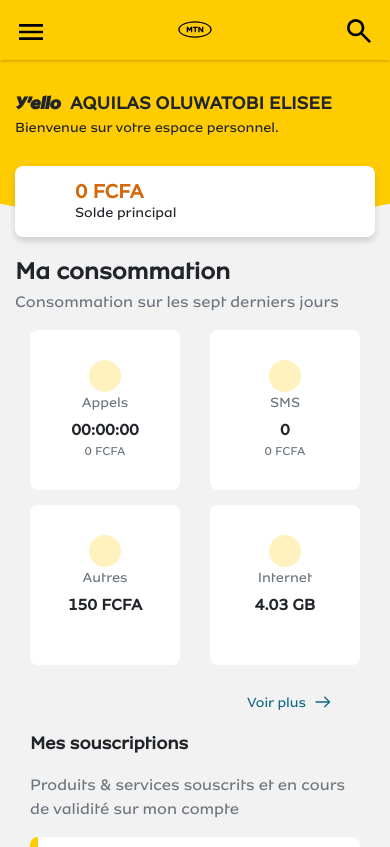
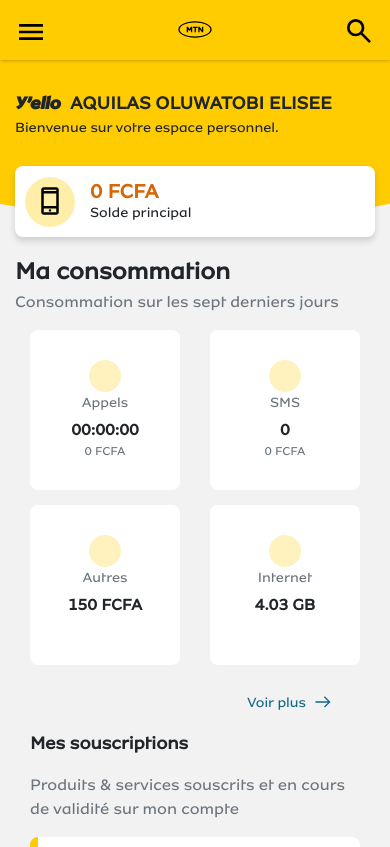
Before and after one commit to Aqui05/vue-myMTN, a Vue app: page /acceuil in a window 390 px wide. Shown: the top 847 px of the page. Built offline with nearby package versions, Linux system fonts and the light colour scheme.

Commit message:
modified:   src/components/nav/TopNavMobile.vue

```diff
--- a/src/components/nav/TopNavMobile.vue
+++ b/src/components/nav/TopNavMobile.vue
@@ -18,11 +18,13 @@
       </div>
       <div class="w-100 d-flex justify-content-between flex-wrap">
         <div id="main_header_left">
-          <div data-v-3da57f56="" class="header-balance">
-            <div data-v-3da57f56="" class="header-balance-container">
-              <i data-v-3da57f56="" class="kgk-mtn-BW_Icons_MTNBusiness_Mobility_4" style="background-color: rgb(253, 224, 199);"></i>
-              <div data-v-3da57f56="" class="header-balance-details">
-                <span data-v-3da57f56="" style="color: rgb(211, 103, 9);">0 FCFA</span>
+          <div class="header-balance">
+            <div class="header-balance-container" style="display: flex; flex-wrap: wrap; align-content: center; align-items: center; justify-content: flex-start;  gap: 15px;">
+              <div class="svg-container">
+                <svg style="position: relative; top: 3px; left: 0px; fill: black; width: 30px; height: 30px;" xmlns="http://www.w3.org/2000/svg" height="15px" viewBox="0 -960 960 960" width="15px" fill="#e8eaed"><path d="M280-40q-33 0-56.5-23.5T200-120v-720q0-33 23.5-56.5T280-920h400q33 0 56.5 23.5T760-840v720q0 33-23.5 56.5T680-40H280Zm0-200v120h400v-120H280Zm200 100q17 0 28.5-11.5T520-180q0-17-11.5-28.5T480-220q-17 0-28.5 11.5T440-180q0 17 11.5 28.5T480-140ZM280-320h400v-400H280v400Zm0-480h400v-40H280v40Zm0 560v120-120Zm0-560v-40 40Z"/></svg>
+              </div>
+              <div class="header-balance-details">
+                <span style="color: rgb(211, 103, 9);">0 FCFA</span>
                 <span data-v-3da57f56="">Solde principal</span>
               </div>
             </div>
@@ -235,46 +237,29 @@
     vertical-align: middle;
     min-width: 120px;
     position: relative;
-    padding-left: 60px;
 }
-@media screen and (max-width: 600px) {
     .header-balance {
         background: #fff;
         display: block !important;
         width: 100%;
-        padding: 10px 10px 10px 60px;
+        padding: 10px 10px 10px 10px;
         border-radius: 6px;
         margin-bottom: 5px !important;
         -webkit-box-shadow: 0 4px 6px rgba(54, 64, 73, .2);
         box-shadow: 0 4px 6px rgba(54, 64, 73, .2);
         border-radius: 8px;
     }
-}
 
-@media screen and (max-width: 600px) {
-    .header-balance-container svg {
-        width: 40px;
-        height: 40px;
-        font-size: 24px;
-        left: 10px;
-        line-height: 40px;
-        top: 10px;
-    }
-}
-
-.header-balance-container svg {
+.header-balance-container .svg-container {
     display: block;
-    width: 50px;
     background: #ffeea9;
-    height: 50px;
     border-radius: 50%;
     text-align: center;
     line-height: 40px;
     font-size: 35px;
-    position: absolute;
-    top: -4px;
-    left: 0;
     line-height: 50px;
+    width: 50px;
+    height: 50px;
 }
 
 
```
